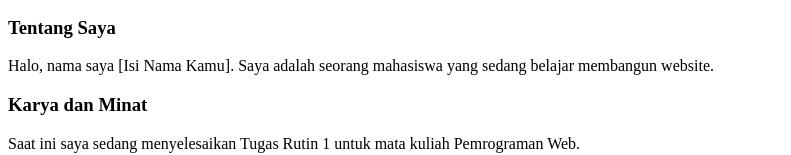
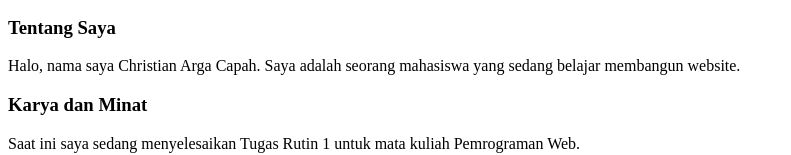
Before and after one commit to christianarga007-svg/TugasWeb-Pertemuan1-LandingPage, a plain HTML site: page Tugas_Web_Landing_Page/index.html in a window 1280 px wide. Shown: the part 148-303 px from the top of the page, without its empty margins (0-791 px from the left). Drawn offline with Linux system fonts and the light colour scheme.

Commit message:
index.html

```diff
--- a/Tugas_Web_Landing_Page/index.html
+++ b/Tugas_Web_Landing_Page/index.html
@@ -26,7 +26,7 @@
             <section id="tentang">
                 <!-- 2. Ubah h2 sebelumnya menjadi h3 -->
                 <h3>Tentang Saya</h3>
-                <p>Halo, nama saya [Isi Nama Kamu]. Saya adalah seorang mahasiswa yang sedang belajar membangun website.</p>
+                <p>Halo, nama saya Christian Arga Capah. Saya adalah seorang mahasiswa yang sedang belajar membangun website.</p>
             </section>
 
             <section id="portofolio">
```
